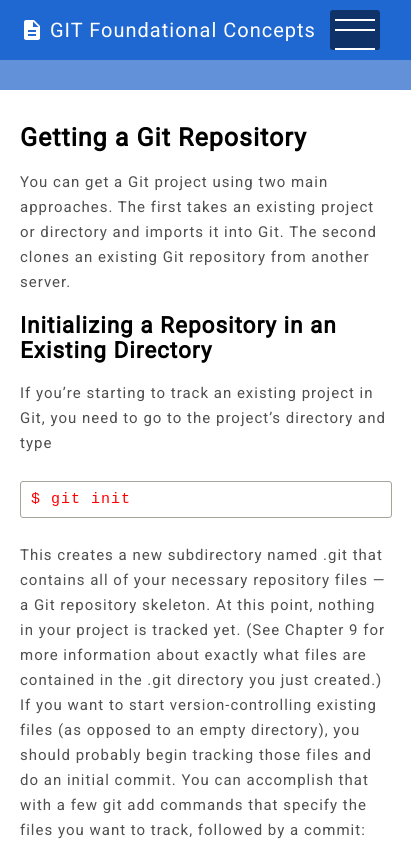
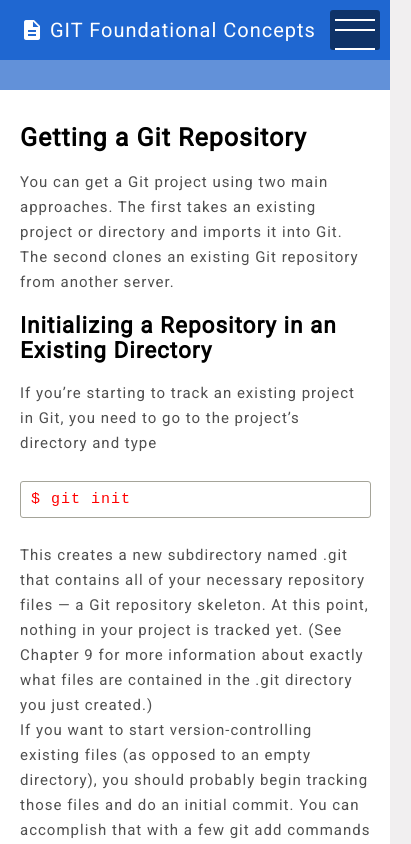
Before and after one commit to renzo-c/FCC_04_technical-documentation-page, a website: page index.html in a window 390 px wide. Shown: the top 844 px of the page, 411 px wide, since content can reach past the window. Drawn offline with nearby package versions, Linux system fonts and the light colour scheme.

Commit message:
width overflow in mobile view fixed

```diff
--- a/style/index.css
+++ b/style/index.css
@@ -24,7 +24,7 @@ html {
   --main-white: white;
   --main-red: red;
   --main-bg-color: #f1eff0;
-  min-width: 411px;
+  width: 100vw;
 }
 section {
   padding: 2rem;
@@ -150,6 +150,13 @@ section p {
 #sign a {
   color: blue;
 }
+
+@media only screen and (max-width: 340px) {
+  #main-header p {
+    font-size: 1.8rem;
+  }
+}
+
 @media screen and (max-width: 870px) {
   /*Header - Nav Toggle*/
   .menu {
@@ -217,7 +224,7 @@ section p {
   #main-doc,
   #main-header,
   #second-header {
-    min-width: 411px;
+    width: 100vw;
   }
 
   /* navbar */
```
